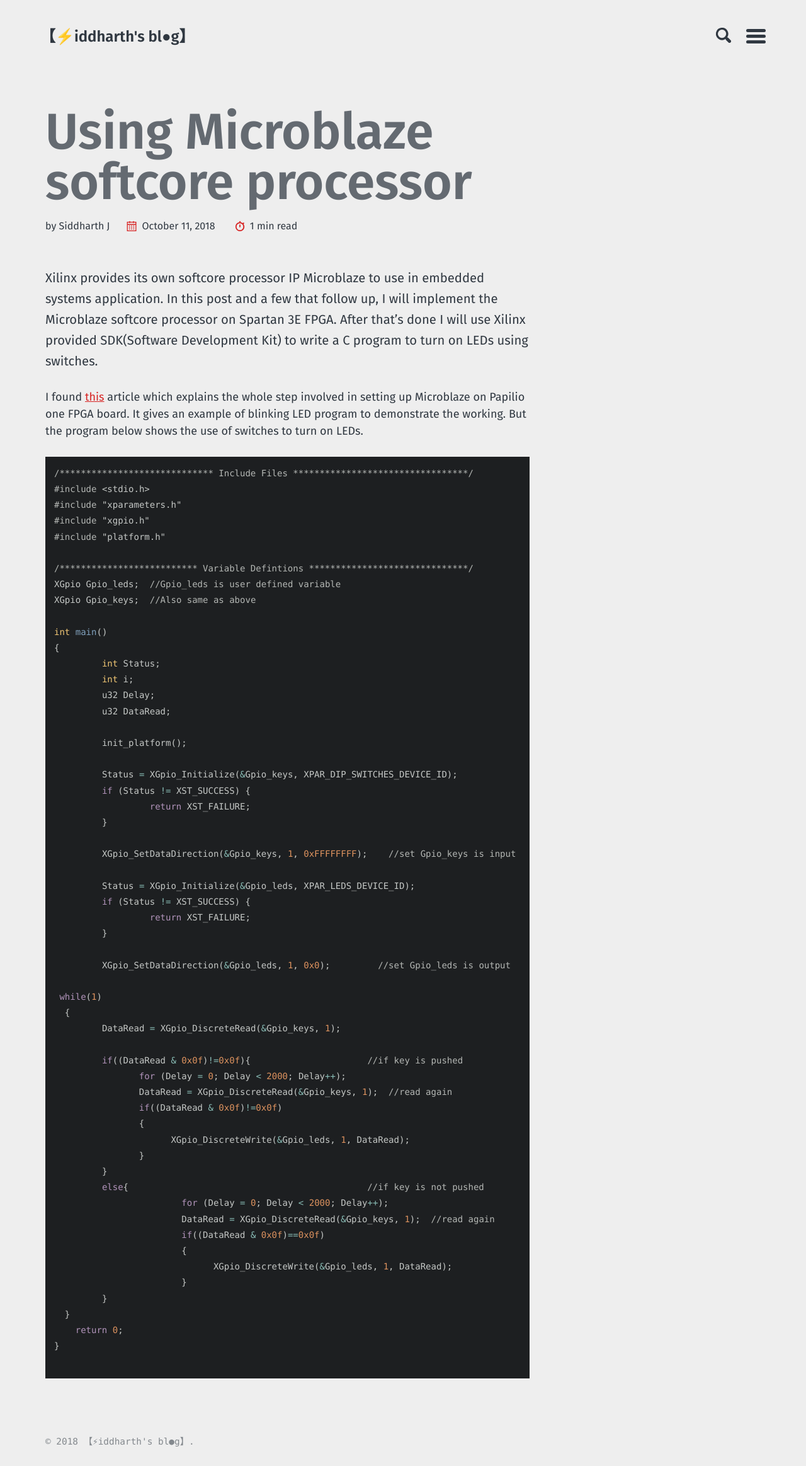
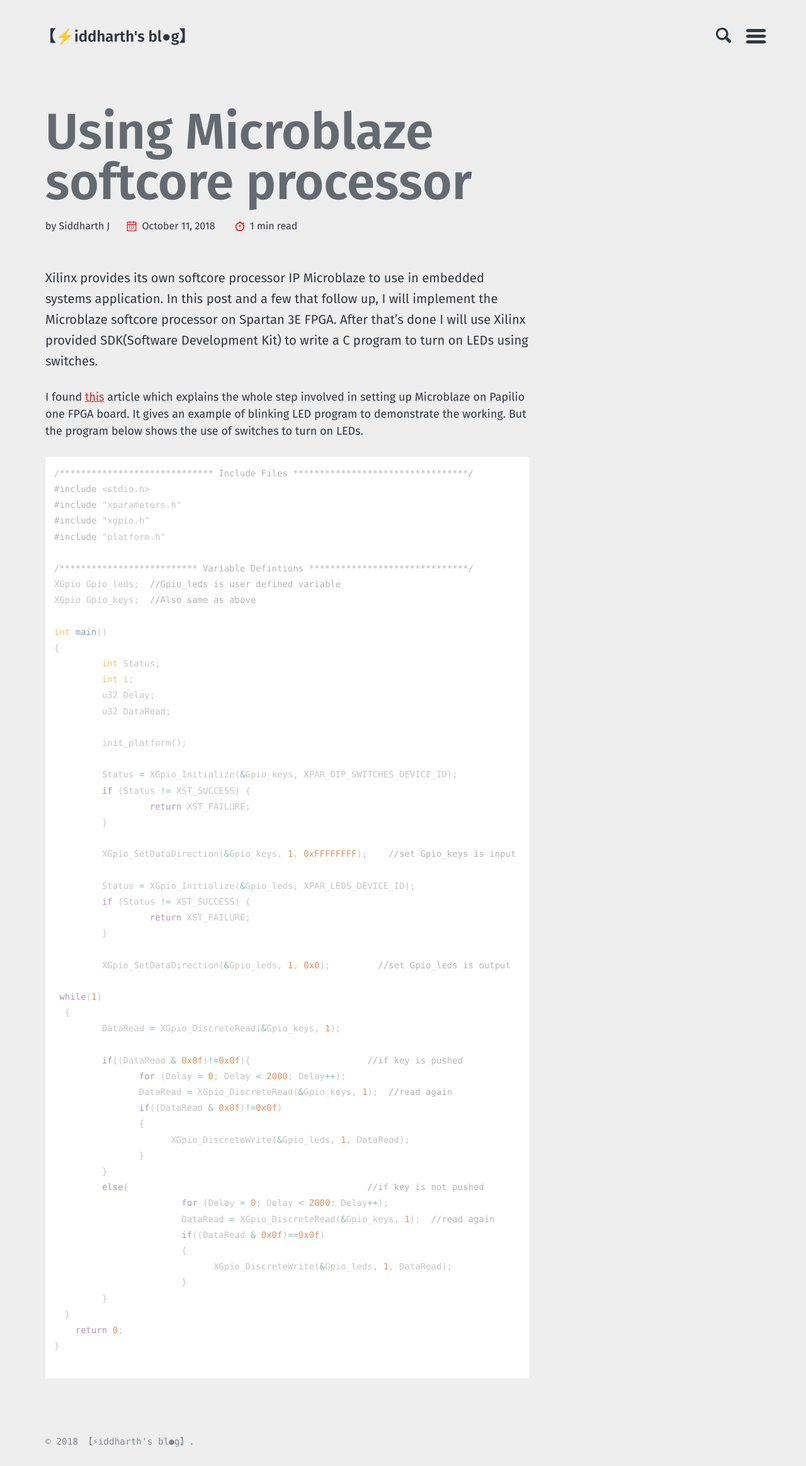
Before and after one commit to siddharth-pro/gitSiddharth.github.io, a Jekyll site: the page built from _posts/2018-10-11-using-microblaze-softcore-processor.markdown, in a window 1280 px wide. Shown: the whole page at 63% size. Built offline with Jekyll 4.4.1, drawn with Linux system fonts in a browser that asks for light colours.

Commit message:
Update _syntax-highlighting.scss

```diff
--- a/_sass/basically-basic/_syntax-highlighting.scss
+++ b/_sass/basically-basic/_syntax-highlighting.scss
@@ -6,7 +6,7 @@ div.highlighter-rouge,
 figure.highlight {
   position: relative;
   margin-bottom: 1em;
-  background: $base00;
+  background: $base07;
   color: $base05;
   font-family: $monospace-font-family;
   line-height: 1.8;
```
